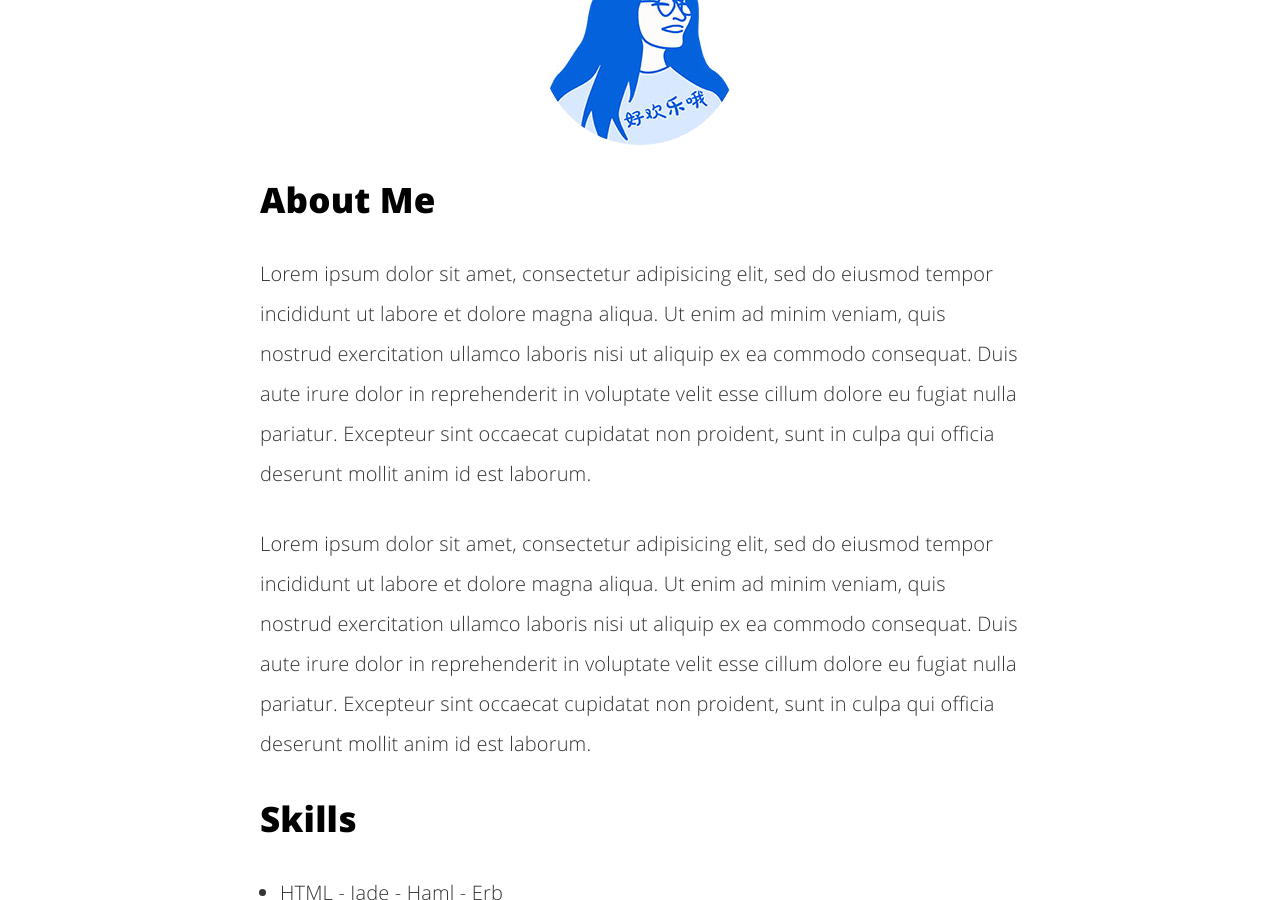
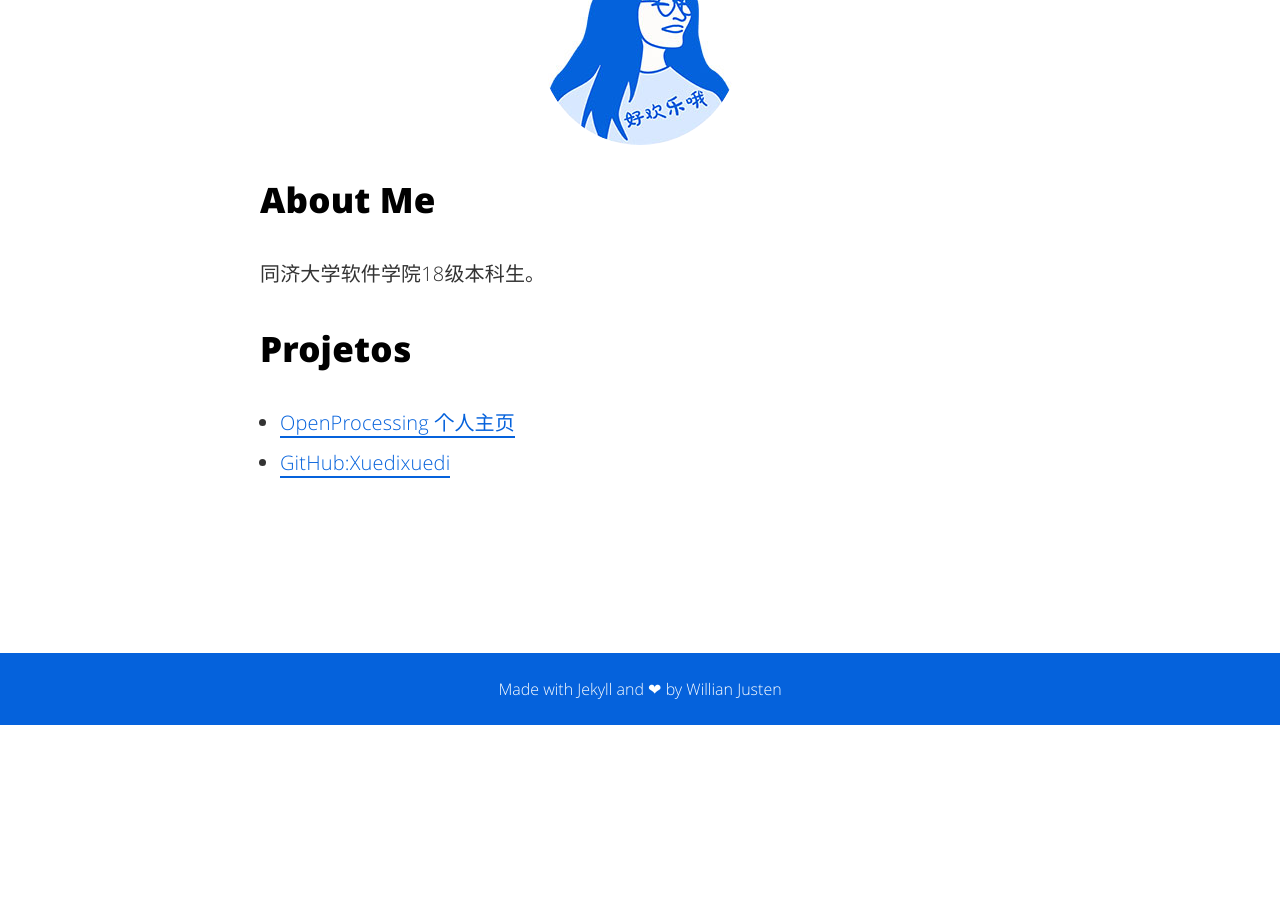
Before and after one commit to Xuedixuedi/Xuedixuedi.github.io, a Jekyll site: the page built from about.html, in a window 1280 px wide and 900 px high, scrolled down 1025 px. Built offline with Jekyll 4.4.1, drawn with Linux system fonts in a browser that asks for light colours; after the commit the page ends 1750 px from its top, so only the background shows below that; some of the changed text lies outside the part shown.

Commit message:
change about me

```diff
--- a/about.html
+++ b/about.html
@@ -15,46 +15,16 @@ description: "Some description about Lorem Ipsum..."
 <h2>About Me</h2>
 
 <p>
-    Lorem ipsum dolor sit amet, consectetur adipisicing elit, sed do eiusmod
-    tempor incididunt ut labore et dolore magna aliqua. Ut enim ad minim veniam,
-    quis nostrud exercitation ullamco laboris nisi ut aliquip ex ea commodo
-    consequat. Duis aute irure dolor in reprehenderit in voluptate velit esse
-    cillum dolore eu fugiat nulla pariatur. Excepteur sint occaecat cupidatat
-    non proident, sunt in culpa qui officia deserunt mollit anim id est laborum.
+    同济大学软件学院18级本科生。
 </p>
-
-<p>
-    Lorem ipsum dolor sit amet, consectetur adipisicing elit, sed do eiusmod
-    tempor incididunt ut labore et dolore magna aliqua. Ut enim ad minim veniam,
-    quis nostrud exercitation ullamco laboris nisi ut aliquip ex ea commodo
-    consequat. Duis aute irure dolor in reprehenderit in voluptate velit esse
-    cillum dolore eu fugiat nulla pariatur. Excepteur sint occaecat cupidatat
-    non proident, sunt in culpa qui officia deserunt mollit anim id est laborum.
-</p>
-
-<h2>Skills</h2>
-
-<ul class="skill-list">
-    <li>HTML - Jade - Haml - Erb</li>
-    <li>Design Responsivo (Mobile First)</li>
-    <li>CSS (Stylus, Sass, Less)</li>
-    <li>Css Frameworks (Bootstrap, Foundation)</li>
-    <li>Javascript (Design Patterns, Testes)</li>
-    <li>NodeJS</li>
-    <li>AngularJS - ReactJS</li>
-    <li>Grunt - Gulp - Yeoman</li>
-    <li>Git</li>
-    <li>PHP</li>
-    <li>Python</li>
-    <li>MySQL - MongoDB</li>
-    <li>Scrum and Kanban</li>
-    <li>TDD e Continuous Integration</li>
-</ul>
 
 <h2>Projetos</h2>
 
 <ul>
-    <li><a href="https://github.com/">Lorem Lorem</a></li>
-    <li><a href="https://github.com/">Ipsum Dolor</a></li>
-    <li><a href="https://github.com/">Dolor Lorem</a></li>
+    <li>
+        <a href="hhttps://www.openprocessing.org/user/110798/"
+            >OpenProcessing 个人主页</a
+        >
+    </li>
+    <li><a href="https://github.com/Xuedixuedi">GitHub:Xuedixuedi</a></li>
 </ul>
```
